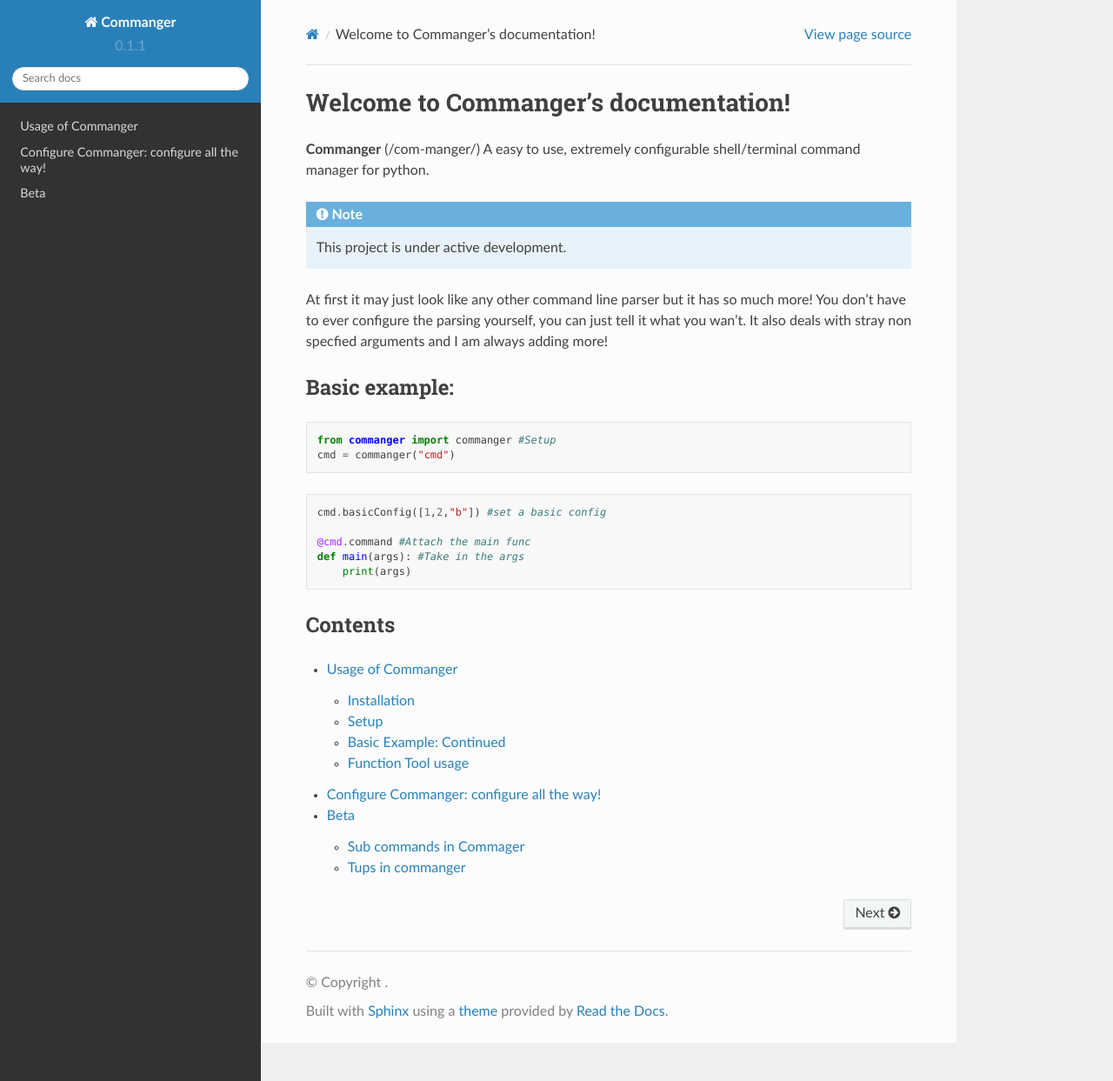
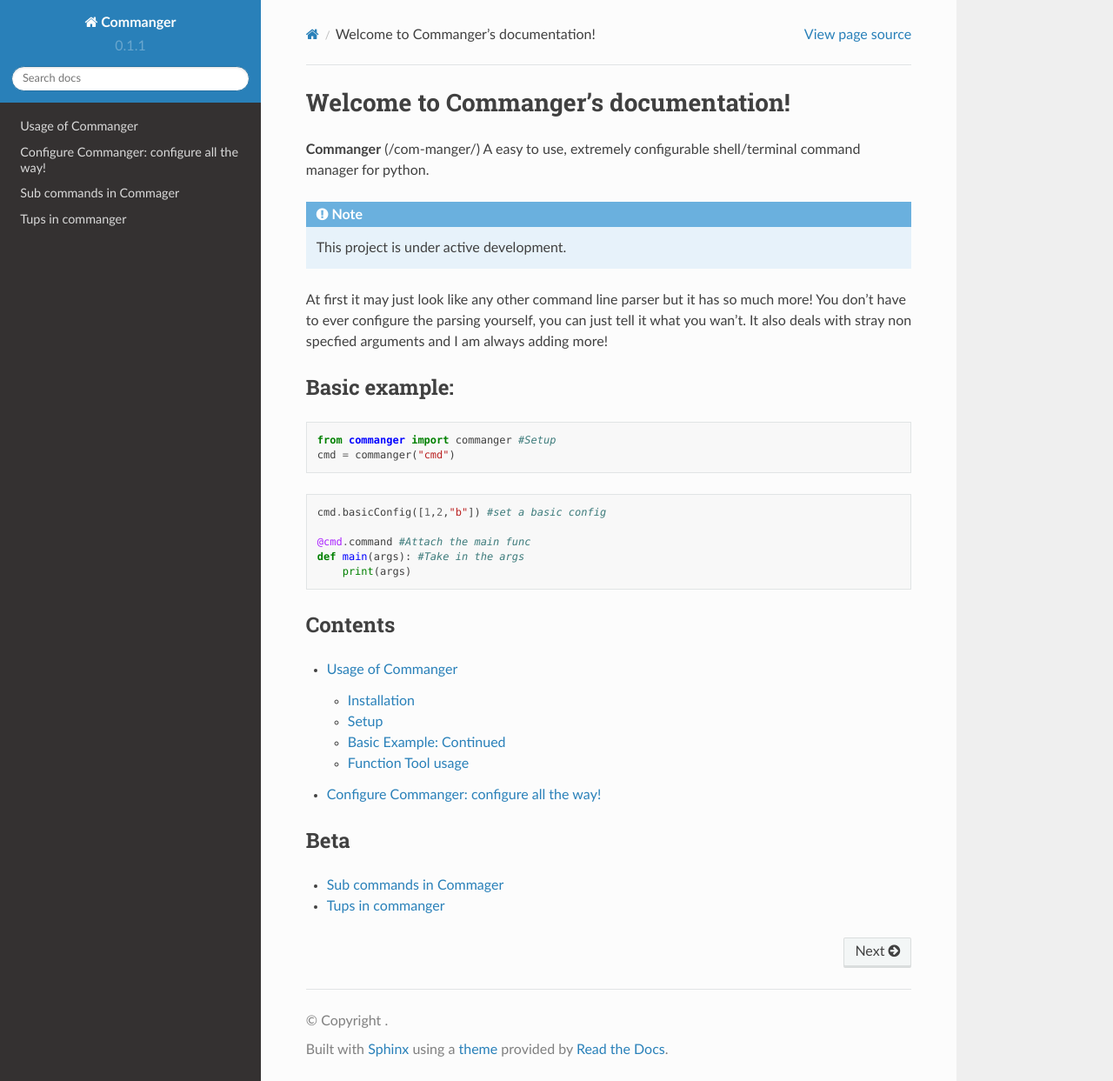
Before and after one commit to thatrandomperson5/commanger-docs, a Sphinx documentation site: the page built from docs/source/index.rst, in a window 1280 px wide and 1243 px high. Shown: the whole window at 87% size. Built offline with Sphinx 7.4.7 and the Read the Docs theme 2.0.0, drawn with Linux system fonts in a browser that asks for light colours.

Commit message:
Update index.rst

```diff
--- a/docs/source/index.rst
+++ b/docs/source/index.rst
@@ -43,4 +43,11 @@
 
    usage
    configure
-   beta
+
+Beta
+--------
+
+.. toctree::
+
+   Beta/sub
+   Beta/tups
```
